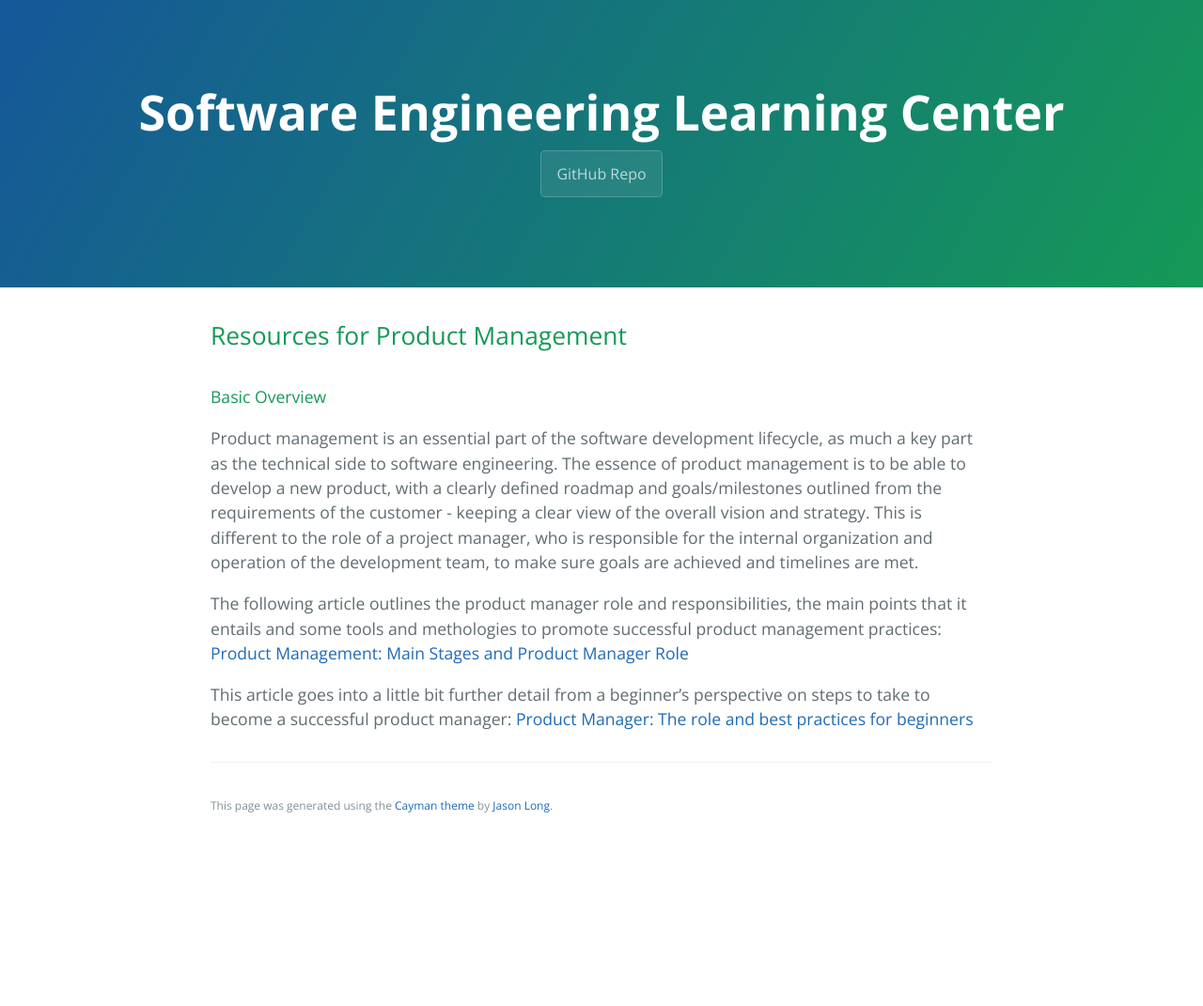
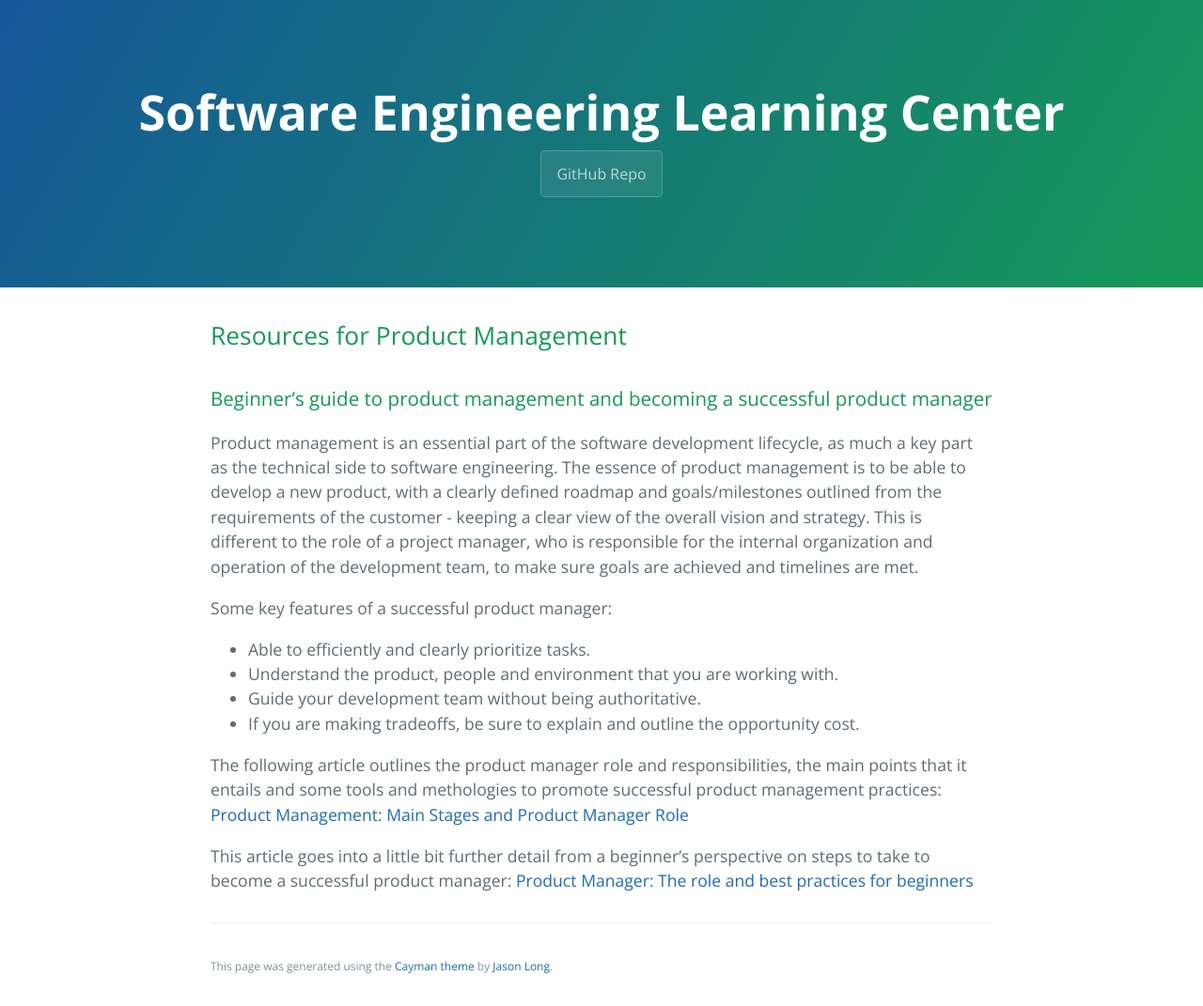
Before and after one commit to learning-software-engineering/learning-software-engineering.github.io, a Jekyll site: the page built from Topics/Product_Management.md, in a window 1280 px wide. Shown: the whole page at 94% size. Built offline with Jekyll 4.4.1, drawn with Linux system fonts in a browser that asks for light colours; our own code applies the rules of GitHub Pages for plain Markdown files; before the commit the page ends 900 px from its top, so only the background shows below that.

Commit message:
Update Product_Management.md

```diff
--- a/Topics/Product_Management.md
+++ b/Topics/Product_Management.md
@@ -1,7 +1,13 @@
 ## Resources for Product Management
 
-#### Basic Overview
+### Beginner's guide to product management and becoming a successful product manager
 Product management is an essential part of the software development lifecycle, as much a key part as the technical side to software engineering. The essence of product management is to be able to develop a new product, with a clearly defined roadmap and goals/milestones outlined from the requirements of the customer - keeping a clear view of the overall vision and strategy. This is different to the role of a project manager, who is responsible for the internal organization and operation of the development team, to make sure goals are achieved and timelines are met.
+
+Some key features of a successful product manager:
+* Able to efficiently and clearly prioritize tasks.
+* Understand the product, people and environment that you are working with.
+* Guide your development team without being authoritative.
+* If you are making tradeoffs, be sure to explain and outline the opportunity cost.
 
  The following article outlines the product manager role and responsibilities, the main points that it entails and some tools and methologies to promote successful product management practices: [Product Management: Main Stages and Product Manager Role](https://www.altexsoft.com/blog/business/product-management-main-stages-and-product-manager-role/#:~:text=Product%20management%20is%20a%20process,development%2C%20marketing%2C%20and%20sales.)
 
```
